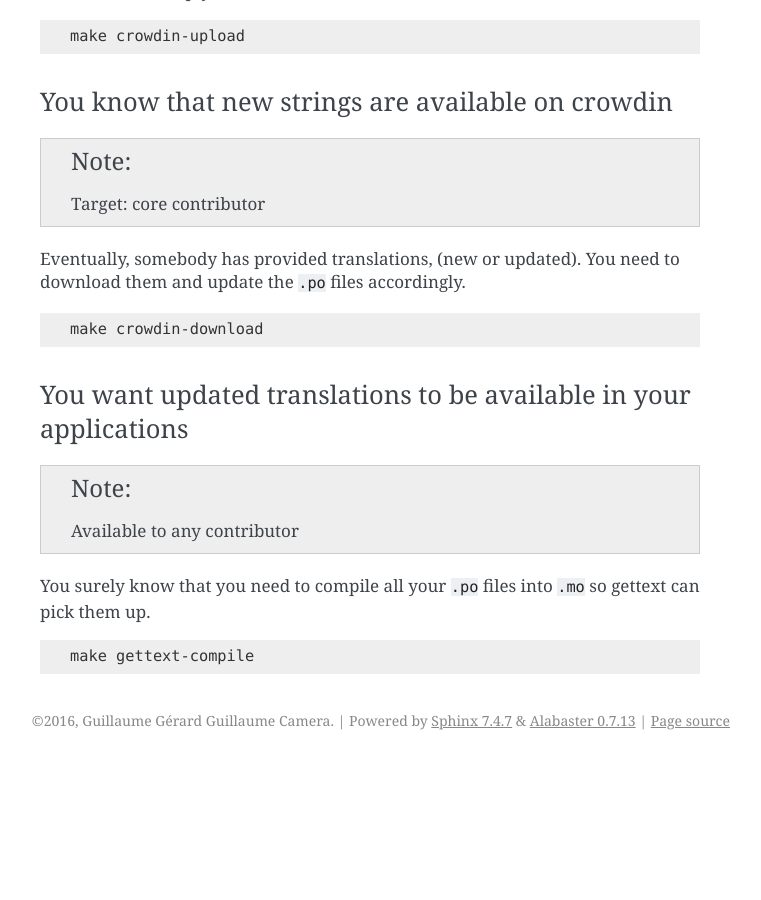
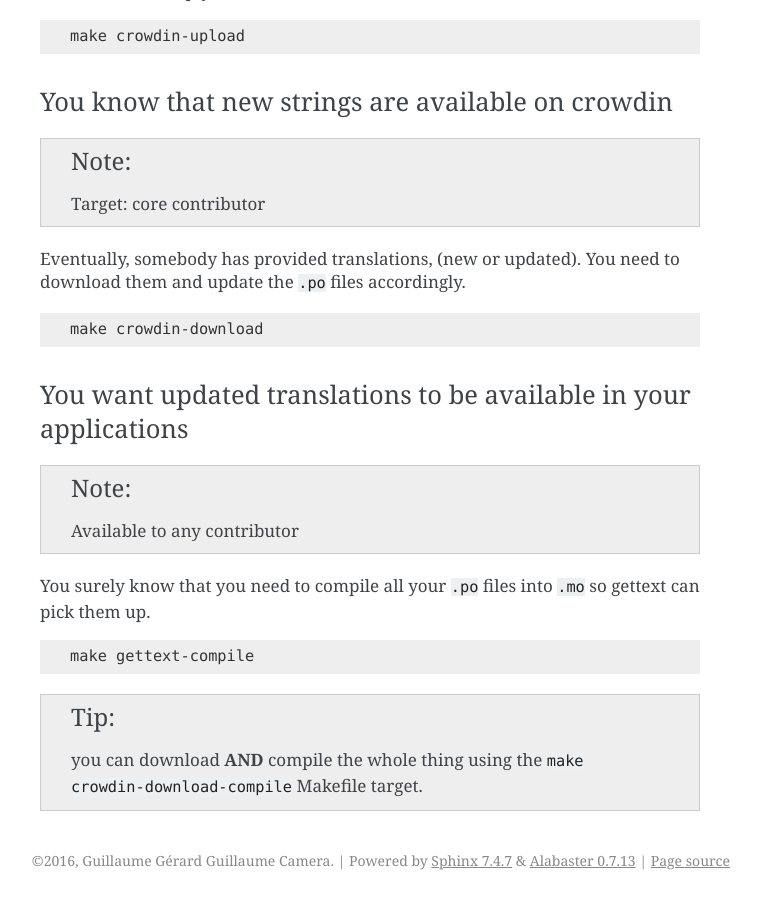
Before and after one commit to peopledoc/django-formidable, a Sphinx documentation site: the page built from docs/source/translations.rst, in a window 1280 px wide and 900 px high, scrolled down 2500 px. Shown: the whole window, without its empty margins (380-1141 px from the left). Built offline with Sphinx 7.4.7, drawn with Linux system fonts in a browser that asks for light colours; before the commit the page ends 3260 px from its top, so only the background shows below that.

Commit message:
refs #168 -- Added the "download & compile" command

```diff
--- a/docs/source/translations.rst
+++ b/docs/source/translations.rst
@@ -125,3 +125,5 @@ You surely know that you need to compile all your ``.po`` files into ``.mo`` so
 .. code-block:: console
 
     make gettext-compile
+
+.. tip:: you can download **AND** compile the whole thing using the ``make crowdin-download-compile`` Makefile target.
```
Also changed, not shown: 1 other file.
